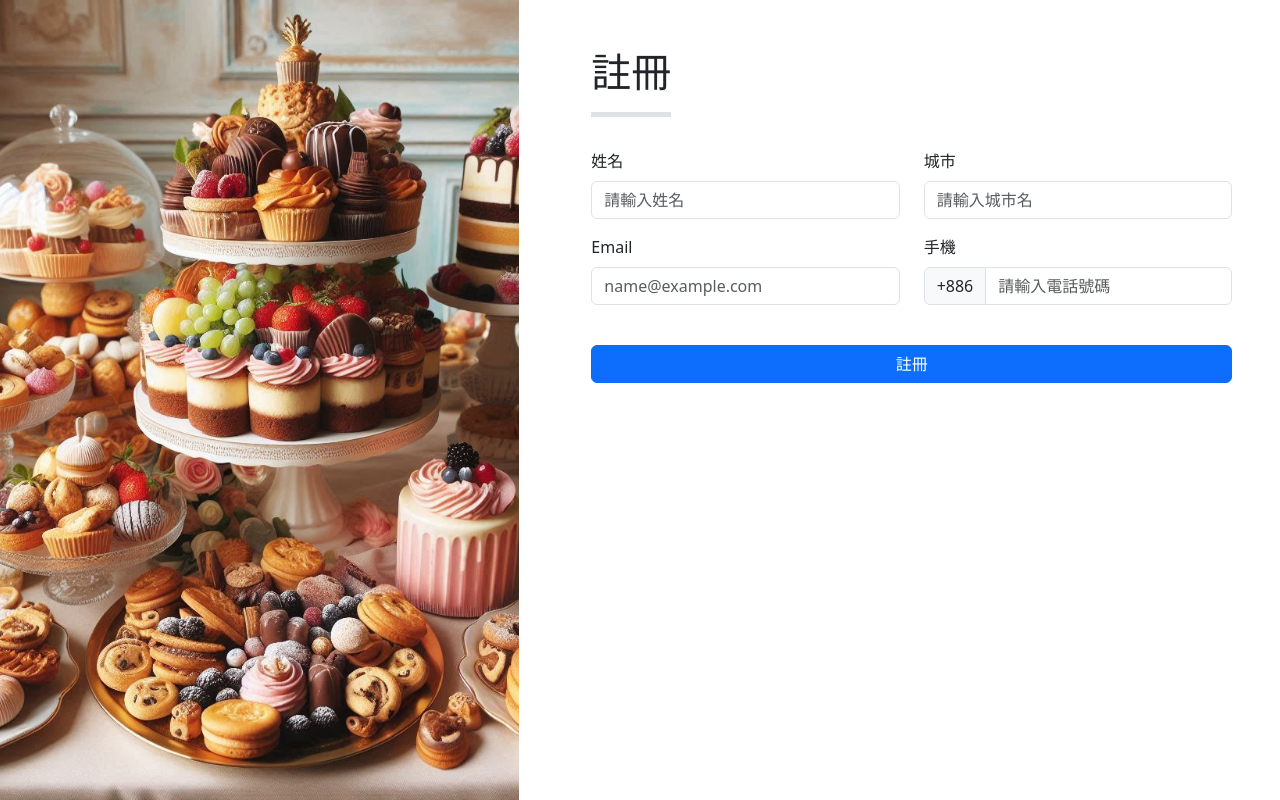
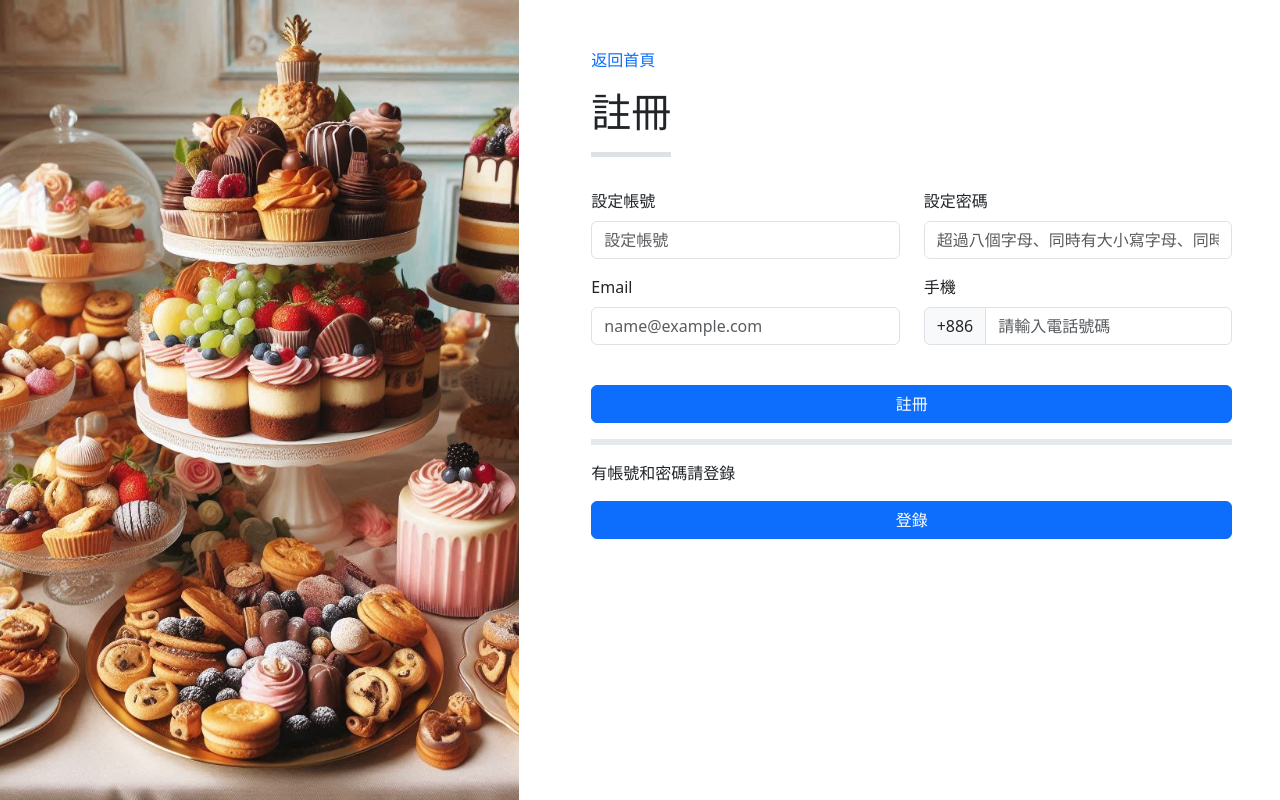
Before and after one commit to tasoyujia/SWEET, a plain HTML site: page 註冊.html in a window 1280 px wide. Drawn offline with nearby package versions, Linux system fonts and the light colour scheme.

Commit message:
為登陸羽註冊頁面增加與首頁的連結

```diff
--- a/註冊.html
+++ b/註冊.html
@@ -19,6 +19,9 @@
       .custom-font-size {
         font-size: 20px;
       }
+      a {
+        text-decoration: none;
+      }
     </style>
   </head>
   <body>
@@ -36,6 +39,7 @@
         </div>
         <div class="col-7">
           <div class="p-5">
+            <p><a href="https://tasoyujia.github.io/SWEET/">返回首頁</a></p>
             <h1 class="border-bottom border-5 pb-3 d-inline-block">註冊</h1>
             <form action="" class="mt-4">
               <!-- mt-4:margin-top:4px -->
@@ -43,23 +47,23 @@
               <div class="row">
                 <div class="col-6">
                   <div class="mb-3">
-                    <label for="inputname" class="form-label">姓名</label>
+                    <label for="inputname" class="form-label">設定帳號</label>
                     <input
                       type="email"
                       class="form-control"
                       id="inputEmail"
-                      placeholder="請輸入姓名"
+                      placeholder="設定帳號"
                     />
                   </div>
                 </div>
                 <div class="col-6">
                   <div class="mb-3">
-                    <label for="inputcity" class="form-label">城市</label>
+                    <label for="inputcity" class="form-label">設定密碼</label>
                     <input
                       type="city"
                       class="form-control"
                       id="inputEmail"
-                      placeholder="請輸入城市名"
+                      placeholder="超過八個字母、同時有大小寫字母、同時有英文和數字"
                     />
                   </div>
                 </div>
@@ -97,6 +101,13 @@
               <button class="btn btn-primary w-100 mt-4 rounded text-white">
                 註冊
               </button>
+              <hr class="border border-gary border-3 opacity-75" />
+              <p>有帳號和密碼請登錄</p>
+              <a href="https://tasoyujia.github.io/SWEET/%E7%99%BB%E9%8C%84"></a>
+              <button class="btn btn-primary w-100 rounded text-white">
+            登錄
+            </button>
+              </a>
             </form>
           </div>
         </div>
```
Also changed, not shown: 登錄.html (+9 -4 lines).
